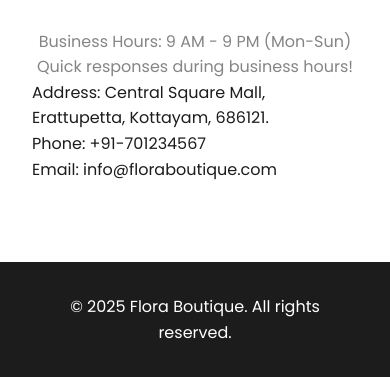
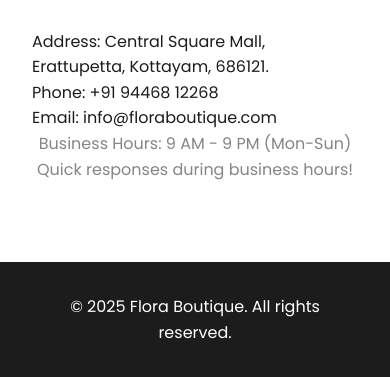
Before and after one commit to muzammil-13/flora_boutique, a plain HTML site: page index.html in a window 390 px wide. Shown: the part 3469-3846 px from the top of the page. Drawn offline with nearby package versions, Linux system fonts and the light colour scheme.

Commit message:
update contact section with new phone number and restructured business hours information

```diff
--- a/index.html
+++ b/index.html
@@ -73,7 +73,7 @@
     <section id="contact" class="contact">
         <h2>Contact Us</h2>
         <div class="contact-options">
-            <a href="https://wa.me/+91XXXXXXXXXX" class="contact-btn whatsapp" target="_blank">
+            <a href="https://wa.me/+919446812268" class="contact-btn whatsapp" target="_blank">
                 <img src="./assets/icons/whatsapp.svg" alt="WhatsApp">
                 Chat
             </a>
@@ -83,14 +83,14 @@
             </a>
         </div>
 
-        <div class="contact-info">
-            <p>Business Hours: 9 AM - 9 PM (Mon-Sun)</p>
-            <p>Quick responses during business hours!</p>
-        </div>
         <div class="contact-details">
             <p>Address: Central Square Mall, Erattupetta, Kottayam, 686121.</p>
-            <p>Phone: +91-701234567</p>
+            <p>Phone: +91 94468 12268</p>
             <p>Email: info@floraboutique.com</p>
+            <div class="contact-info">
+                <p>Business Hours: 9 AM - 9 PM (Mon-Sun)</p>
+                <p>Quick responses during business hours!</p>
+            </div>
         </div>
 
     </section>
```
Also changed, not shown: css/normalize.css (deleted), js/main.js (deleted).
